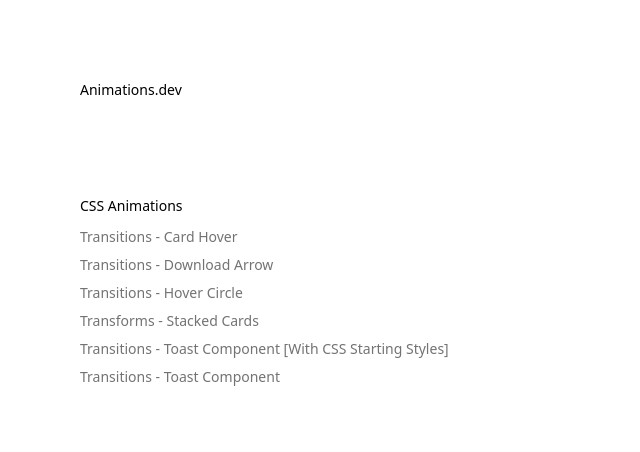
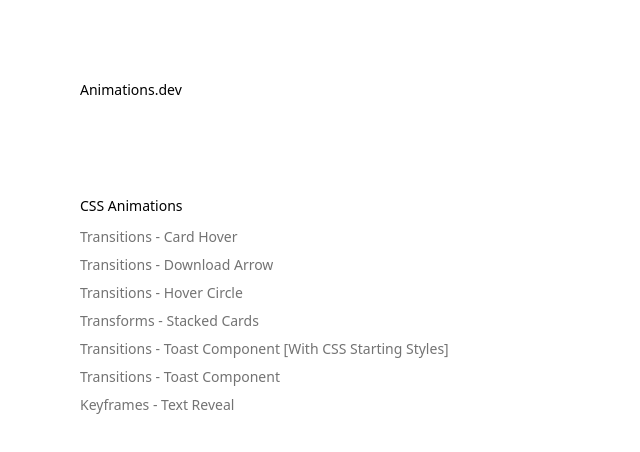
Before and after one commit to gewoonseba/animations-dev, a Next.js app: page / in a window 1280 px wide. Shown: the top 452 px of the page, without its empty margins (0-640 px from the left). Built offline with nearby package versions, Linux system fonts and the light colour scheme.

Commit message:
Add exercise starting point

```diff
--- a/app/exercises/[slug]/page.tsx
+++ b/app/exercises/[slug]/page.tsx
@@ -1,12 +1,13 @@
+import { CardHoverComponent } from "@/app/exercises/card-hover/component";
+import { DownloadArrowComponent } from "@/app/exercises/download-arrow/component";
+import { HoverCircleComponent } from "@/app/exercises/hover-circle/component";
+import { StackedCardsComponent } from "@/app/exercises/stacked-cards/component";
+import { TextReveal } from "@/app/exercises/text-reveal/component";
+import { ToastComponentStartingStylesComponent } from "@/app/exercises/toast-component-starting-styles/component";
+import { ToastComponentComponent } from "@/app/exercises/toast-component/component";
+import { getExerciseBySlug } from "@/app/lib/exercises";
 import Link from "next/link";
 import { notFound } from "next/navigation";
-import { getExerciseBySlug } from "../../lib/exercises";
-import { CardHoverComponent } from "../card-hover/component";
-import { DownloadArrowComponent } from "../download-arrow/component";
-import { HoverCircleComponent } from "../hover-circle/component";
-import { StackedCardsComponent } from "../stacked-cards/component";
-import { ToastComponentStartingStylesComponent } from "../toast-component-starting-styles/component";
-import { ToastComponentComponent } from "../toast-component/component";
 
 const exerciseComponents = {
   "stacked-cards": StackedCardsComponent,
@@ -15,6 +16,7 @@
   "download-arrow": DownloadArrowComponent,
   "toast-component": ToastComponentComponent,
   "toast-component-starting-styles": ToastComponentStartingStylesComponent,
+  "text-reveal": TextReveal,
 };
 
 interface ExercisePageProps {
--- /dev/null
+++ b/app/exercises/text-reveal/component.module.css
@@ -0,0 +1,18 @@
+.h1 {
+  font-size: 32px;
+  font-weight: 600;
+  letter-spacing: -0.05em;
+}
+
+.button {
+  width: 100%;
+  margin-top: 24px;
+  position: relative;
+  height: 32px;
+  font-size: 14px;
+  padding-inline: 12px;
+  font-weight: 500;
+  border-radius: 9999px;
+  background: #fff;
+  box-shadow: 0 0 0 1px rgba(0, 0, 0, 0.08), 0px 2px 2px rgba(0, 0, 0, 0.04);
+}
--- /dev/null
+++ b/app/exercises/text-reveal/component.tsx
@@ -0,0 +1,20 @@
+"use client";
+
+import { useState } from "react";
+import styles from "./component.module.css";
+
+export function TextReveal() {
+  const [reset, setReset] = useState(0);
+
+  return (
+    <div>
+      <div key={reset}>
+        <h1 className={styles.h1}>Animations</h1>
+      </div>
+      {/* Use this button to replay your animation */}
+      <button className={styles.button} onClick={() => setReset(reset + 1)}>
+        Replay animation
+      </button>
+    </div>
+  );
+}
--- /dev/null
+++ b/app/exercises/text-reveal/metadata.ts
@@ -0,0 +1,9 @@
+import { ExerciseMetadata } from "../../lib/exercises";
+
+export const metadata: ExerciseMetadata = {
+  title: "Keyframes - Text Reveal",
+  description: "Reveal text one letter at a time using CSS animations",
+  courseUrl: "https://animations.dev/learn/css-animations/keyframe-animations",
+  topic: "CSS Animations",
+  slug: "text-reveal",
+};
--- a/app/lib/exercises.ts
+++ b/app/lib/exercises.ts
@@ -8,13 +8,14 @@
 
 // Import all metadata modules explicitly
 const metadataImports = {
-  "card-hover": () => import("../exercises/card-hover/metadata"),
-  "download-arrow": () => import("../exercises/download-arrow/metadata"),
-  "hover-circle": () => import("../exercises/hover-circle/metadata"),
-  "stacked-cards": () => import("../exercises/stacked-cards/metadata"),
+  "card-hover": () => import("@/app/exercises/card-hover/metadata"),
+  "download-arrow": () => import("@/app/exercises/download-arrow/metadata"),
+  "hover-circle": () => import("@/app/exercises/hover-circle/metadata"),
+  "stacked-cards": () => import("@/app/exercises/stacked-cards/metadata"),
   "toast-component-starting-styles": () =>
-    import("../exercises/toast-component-starting-styles/metadata"),
-  "toast-component": () => import("../exercises/toast-component/metadata"),
+    import("@/app/exercises/toast-component-starting-styles/metadata"),
+  "toast-component": () => import("@/app/exercises/toast-component/metadata"),
+  "text-reveal": () => import("@/app/exercises/text-reveal/metadata"),
 };
 
 // Cache for loaded exercises
```
